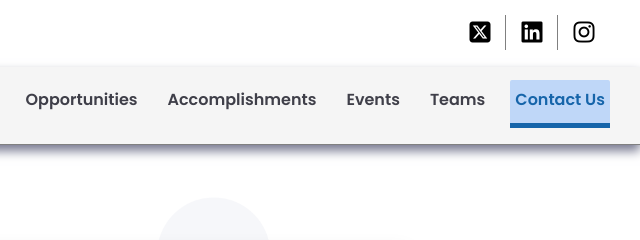
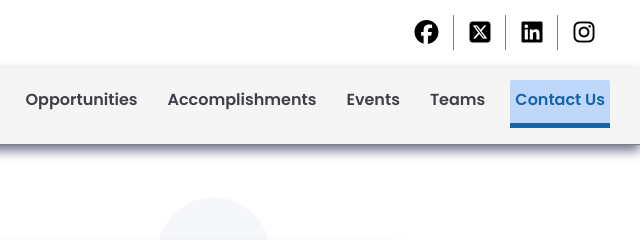
Before and after one commit to GDSC-UEM-JAIPUR/GDSC-UEMJ, a plain HTML site: page html/contact.html in a window 1280 px wide. Shown: the top 240 px of the page, 640-1280 px from the left. Drawn offline with nearby package versions, Linux system fonts and the light colour scheme.

Commit message:
updated topbar

```diff
--- a/html/contact.html
+++ b/html/contact.html
@@ -46,8 +46,8 @@
     <div class="top-bar">
         <span><i class="fa-regular fa-envelope"></i> gdscuemjaipur@gmail.com</span>
         <ul>
-            <!-- <li><a href="https://www.facebook.com/share/petkVDuhpQfDjxH5/?mibextid=qi2Omg" target="_blank"
-                    rel="noopener noreferrer"><i class="fa-brands fa-facebook"></i></a></li> -->
+            <li class="facebook-share"><a href="https://www.facebook.com/share/petkVDuhpQfDjxH5/?mibextid=qi2Omg" target="_blank"
+                    rel="noopener noreferrer"><i class="fa-brands fa-facebook"></i></a></li>
             <li><a href="https://x.com/gdsc_uemj?t=zWyYsqp4nKIqeXnCf8loUQ&s=08" target="_blank"
                     rel="noopener noreferrer"><i class="fa-brands fa-square-x-twitter"></i></a></li>
             <li><a href="https://www.linkedin.com/company/gdsc-uemjaipur/" target="_blank" rel="noopener noreferrer"><i
```
Also changed, not shown: html/events.html (+2 -2 lines), html/team2022.html (+2 -2 lines), html/team2023.html (+2 -2 lines).
